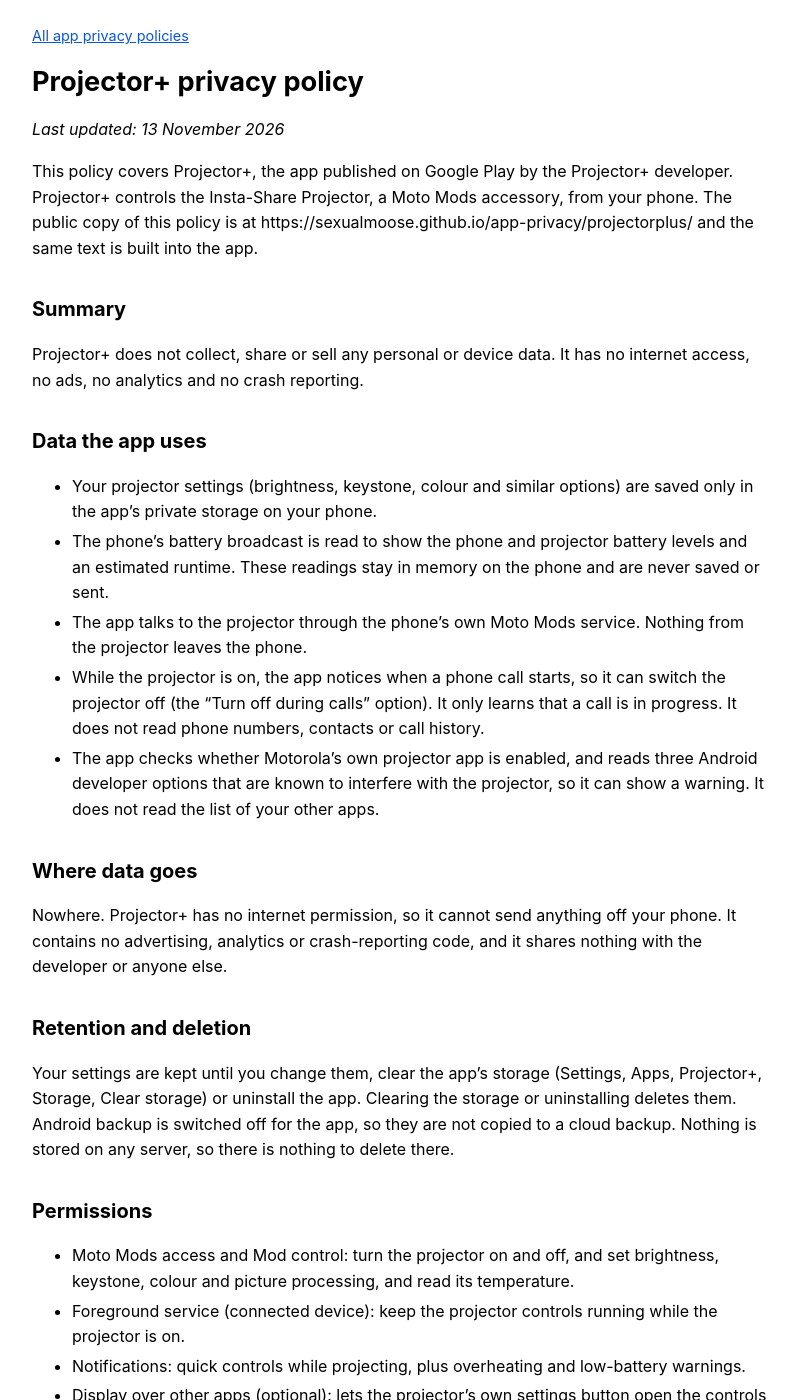
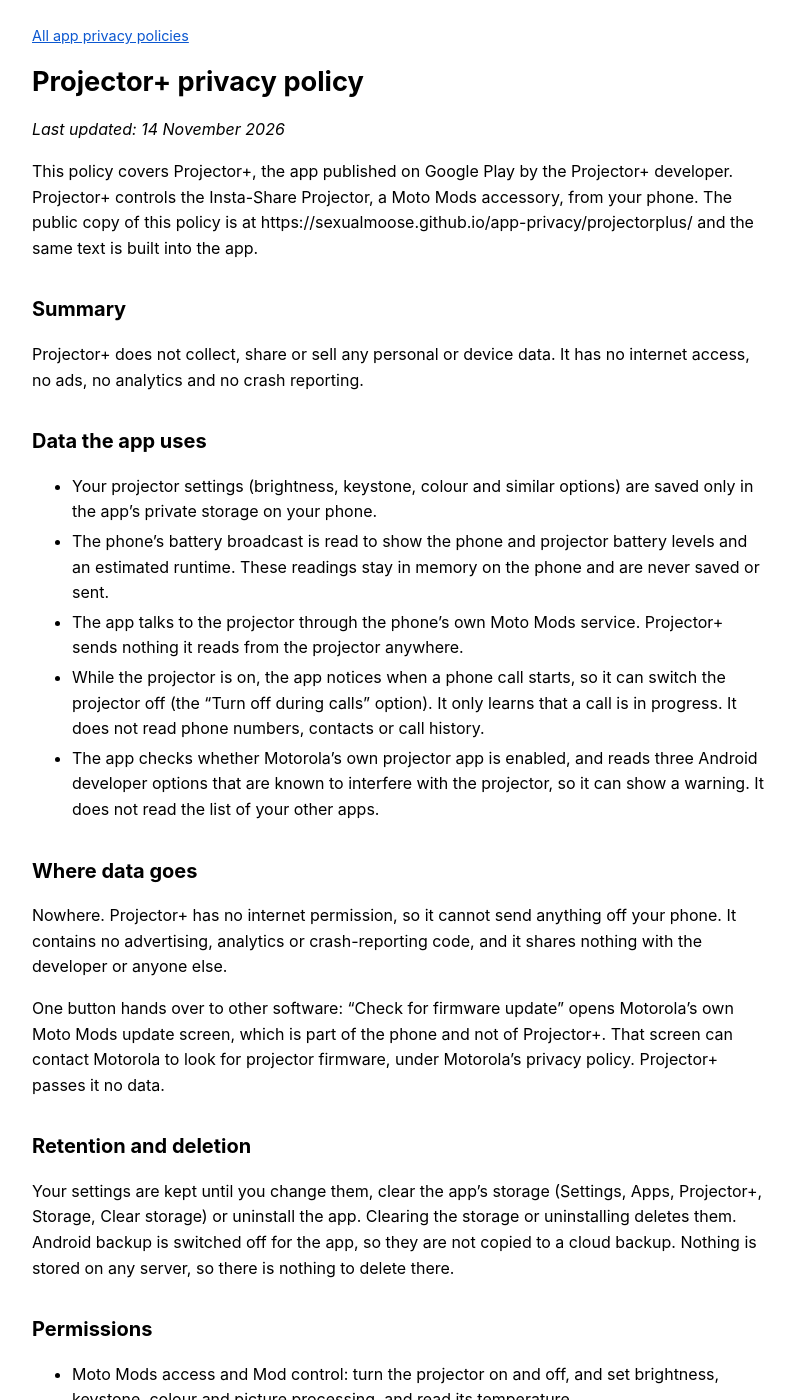
Before and after one commit to SexualMoose/app-privacy, a Jekyll site: the page built from projectorplus/index.md, in a window 1280 px wide and 1400 px high. Shown: the whole window, without its empty margins (240-1037 px from the left). Built offline with Jekyll 4.4.1, drawn with Linux system fonts in a browser that asks for light colours; our own code applies the rules of GitHub Pages for plain Markdown files.

Commit message:
Projector+: the firmware-update button hands over to Motorola's updater [skip ci]
Same text as the policy built into Projector+ 0.1.9.

Co-Authored-By: Claude Fable 5.2 <noreply@anthropic.com>

```diff
--- a/projectorplus/index.md
+++ b/projectorplus/index.md
@@ -4,7 +4,7 @@ title: Projector+ privacy policy
 
 # Projector+ privacy policy
 
-_Last updated: 13 November 2026_
+_Last updated: 14 November 2026_
 
 This policy covers Projector+, the app published on Google Play by the Projector+ developer. Projector+ controls the Insta-Share Projector, a Moto Mods accessory, from your phone. The public copy of this policy is at https://sexualmoose.github.io/app-privacy/projectorplus/ and the same text is built into the app.
 
@@ -16,13 +16,15 @@ Projector+ does not collect, share or sell any personal or device data. It has n
 
 - Your projector settings (brightness, keystone, colour and similar options) are saved only in the app's private storage on your phone.
 - The phone's battery broadcast is read to show the phone and projector battery levels and an estimated runtime. These readings stay in memory on the phone and are never saved or sent.
-- The app talks to the projector through the phone's own Moto Mods service. Nothing from the projector leaves the phone.
+- The app talks to the projector through the phone's own Moto Mods service. Projector+ sends nothing it reads from the projector anywhere.
 - While the projector is on, the app notices when a phone call starts, so it can switch the projector off (the "Turn off during calls" option). It only learns that a call is in progress. It does not read phone numbers, contacts or call history.
 - The app checks whether Motorola's own projector app is enabled, and reads three Android developer options that are known to interfere with the projector, so it can show a warning. It does not read the list of your other apps.
 
 ## Where data goes
 
 Nowhere. Projector+ has no internet permission, so it cannot send anything off your phone. It contains no advertising, analytics or crash-reporting code, and it shares nothing with the developer or anyone else.
+
+One button hands over to other software: "Check for firmware update" opens Motorola's own Moto Mods update screen, which is part of the phone and not of Projector+. That screen can contact Motorola to look for projector firmware, under Motorola's privacy policy. Projector+ passes it no data.
 
 ## Retention and deletion
 
```
